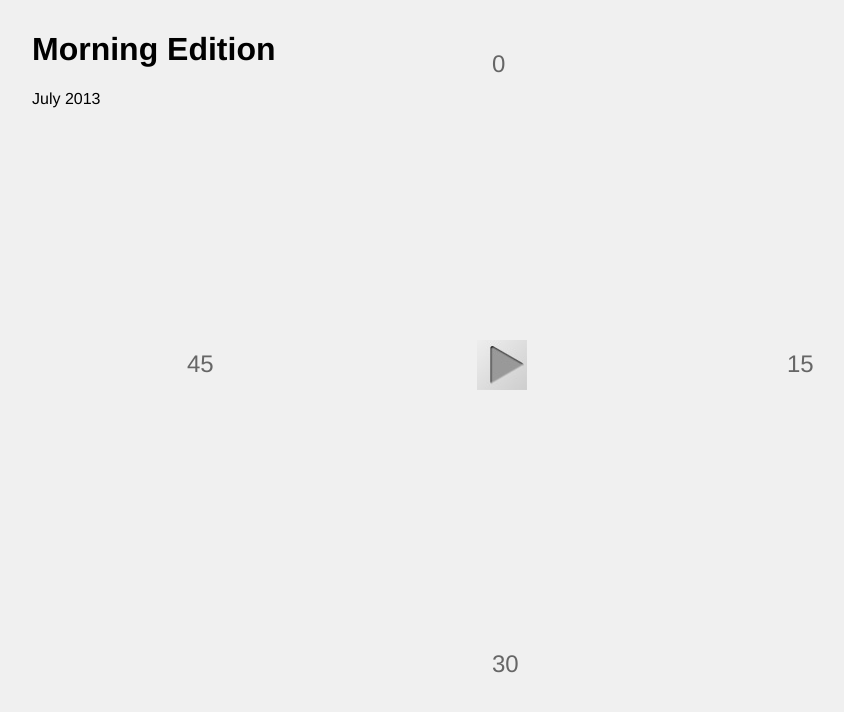
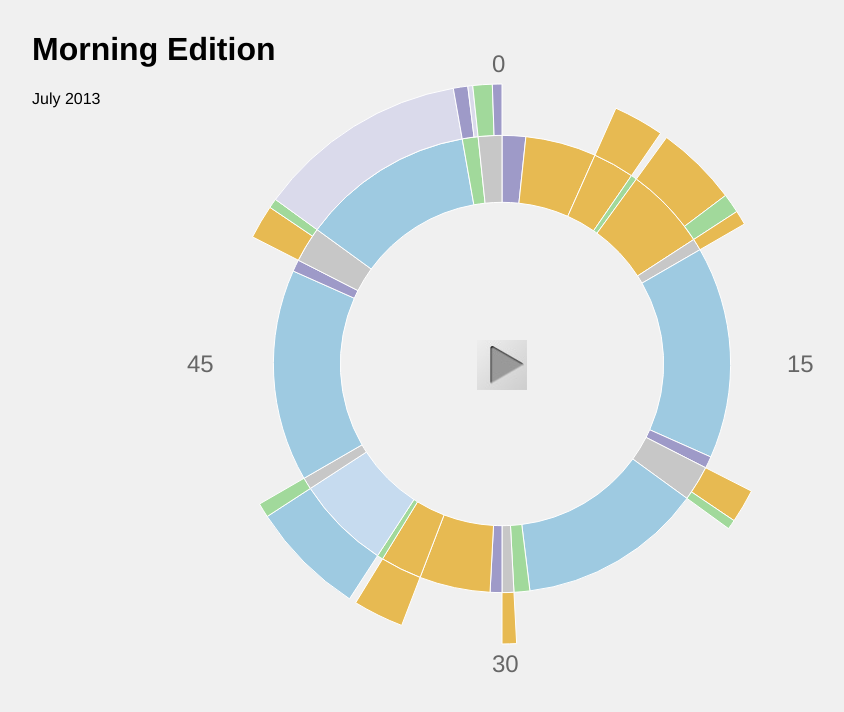
Before and after one commit to jstefany/timepiece, a plain HTML site: page me_tutorial.html in a window 1280 px wide. Shown: the whole page, without its empty margins (138-982 px from the left). Drawn offline with nearby package versions, Linux system fonts and the light colour scheme; no server answers.

Commit message:
Path updates and new audio

```diff
--- a/me_tutorial.html
+++ b/me_tutorial.html
@@ -32,7 +32,7 @@
 
               var myCirclePlayer = new CirclePlayer("#jquery_jplayer_1",
                 {
-                m4a: "http://www.bakeraudio.org/uploads/1/9/5/8/19585609/take_5.m4a",
+                m4a: "media/ME.m4a",
                 oga: "http://www.jplayer.org/audio/ogg/Miaow-07-Bubble.ogg"
                 }, {
                 cssSelectorAncestor: "#cp_container_1"
@@ -125,9 +125,7 @@
             .innerRadius(function(d) { return Math.sqrt(d.y); })
             .outerRadius(function(d) { return Math.sqrt(d.y + d.dy); });
 
-            //var dataFile = "clock_v1.json";
-            var dataFile = "me_baseline.json";
-            //var dataFile = "atc_baseline.json";
+            var dataFile = "data/me_baseline.json";
 
             d3.json(dataFile, function(error, root) {
                     var path = svg.datum(root).selectAll("path")
```
Also changed, not shown: me_baseline_npr.html (+1 -1 lines), me_baseline_station.html (+1 -1 lines), 1 other file.
